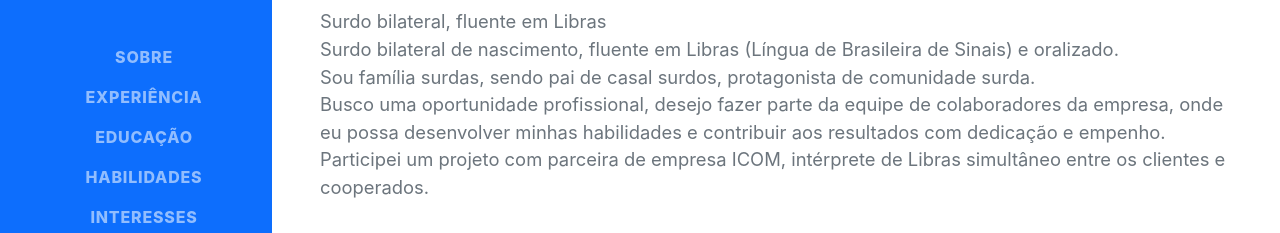
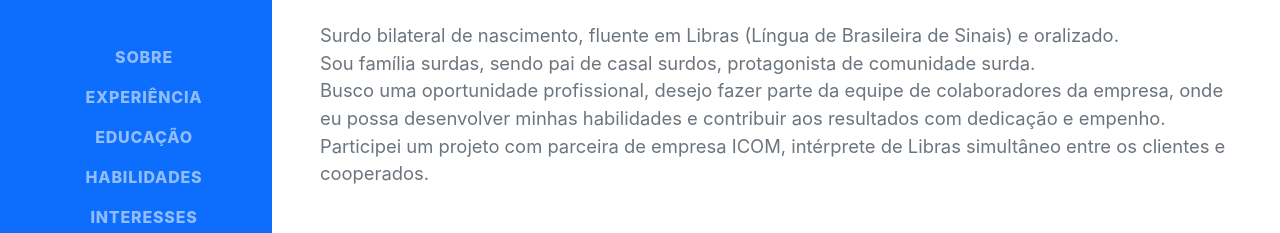
Before and after one commit to gilmartche/curriculo, a plain HTML site: page index.html in a window 1280 px wide. Shown: the part 351-584 px from the top of the page. Drawn offline with nearby package versions, Linux system fonts and the light colour scheme; a web font is replaced by a local one.

Commit message:
Update index.html

```diff
--- a/index.html
+++ b/index.html
@@ -49,8 +49,7 @@
                         Rua Sepé Tiaraju · Porto Alegre/RS, CEP 90840-322 · (51) 9 9228 0812 · </a>
                         <a href="mailto:gilmarvazz@hotmail.com" target="_blank">gilmarvazz@hotmail.com</a>
                     </div>
-                    <p class="lead mb-5">Surdo bilateral, fluente em Libras<br>
-                    Surdo bilateral de nascimento, fluente em Libras (Língua de Brasileira de Sinais) e oralizado. <br>
+                    <p class="lead mb-5">Surdo bilateral de nascimento, fluente em Libras (Língua de Brasileira de Sinais) e oralizado. <br>
                     Sou família surdas, sendo pai de casal surdos, protagonista de comunidade surda.<br>
                     Busco uma oportunidade profissional, desejo fazer parte da equipe de colaboradores da empresa, onde eu possa desenvolver minhas habilidades e contribuir aos resultados com dedicação e empenho.<br>
                     Participei um projeto com parceira de empresa ICOM, intérprete de Libras simultâneo entre os clientes e cooperados.</p>
```
